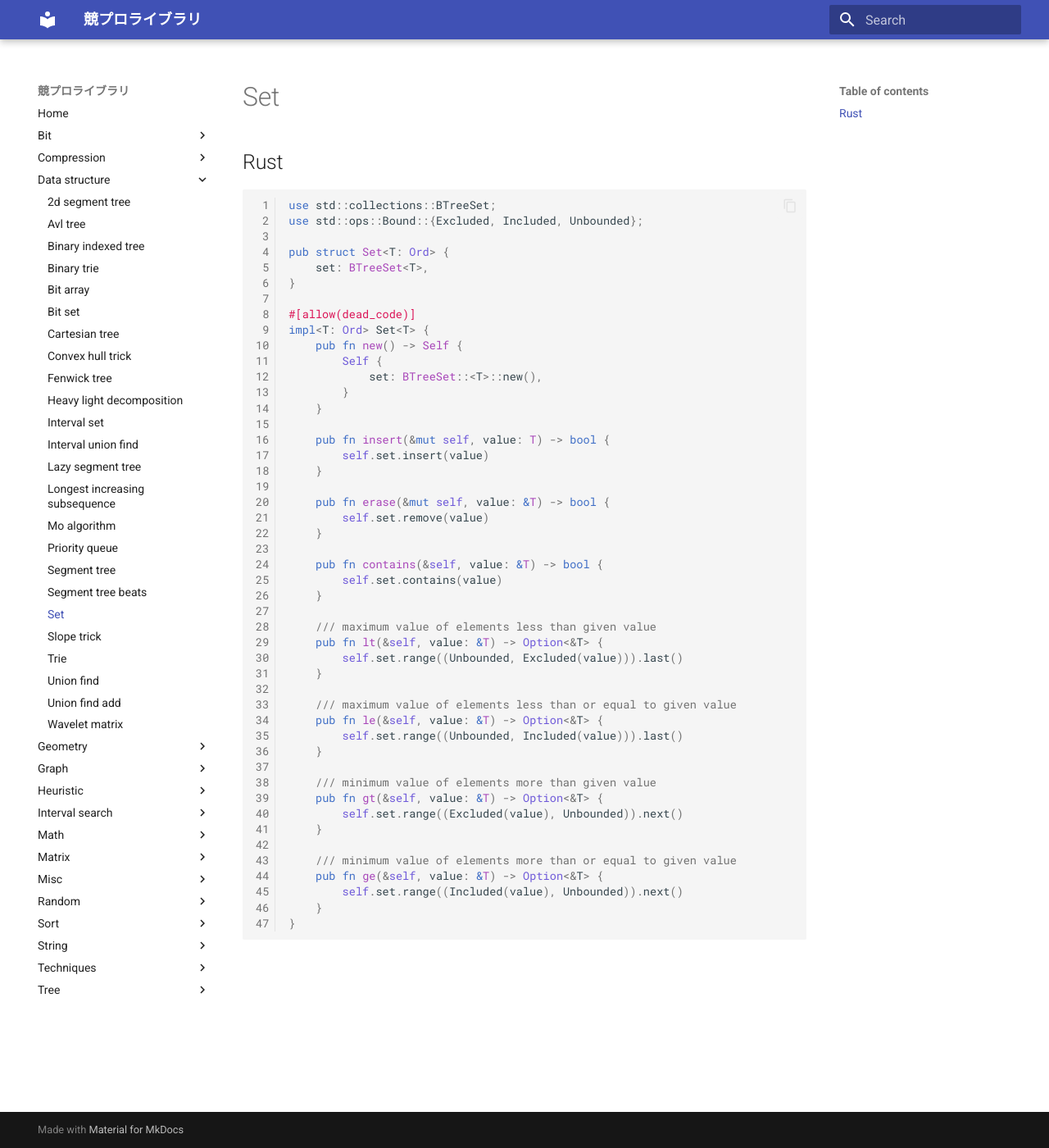
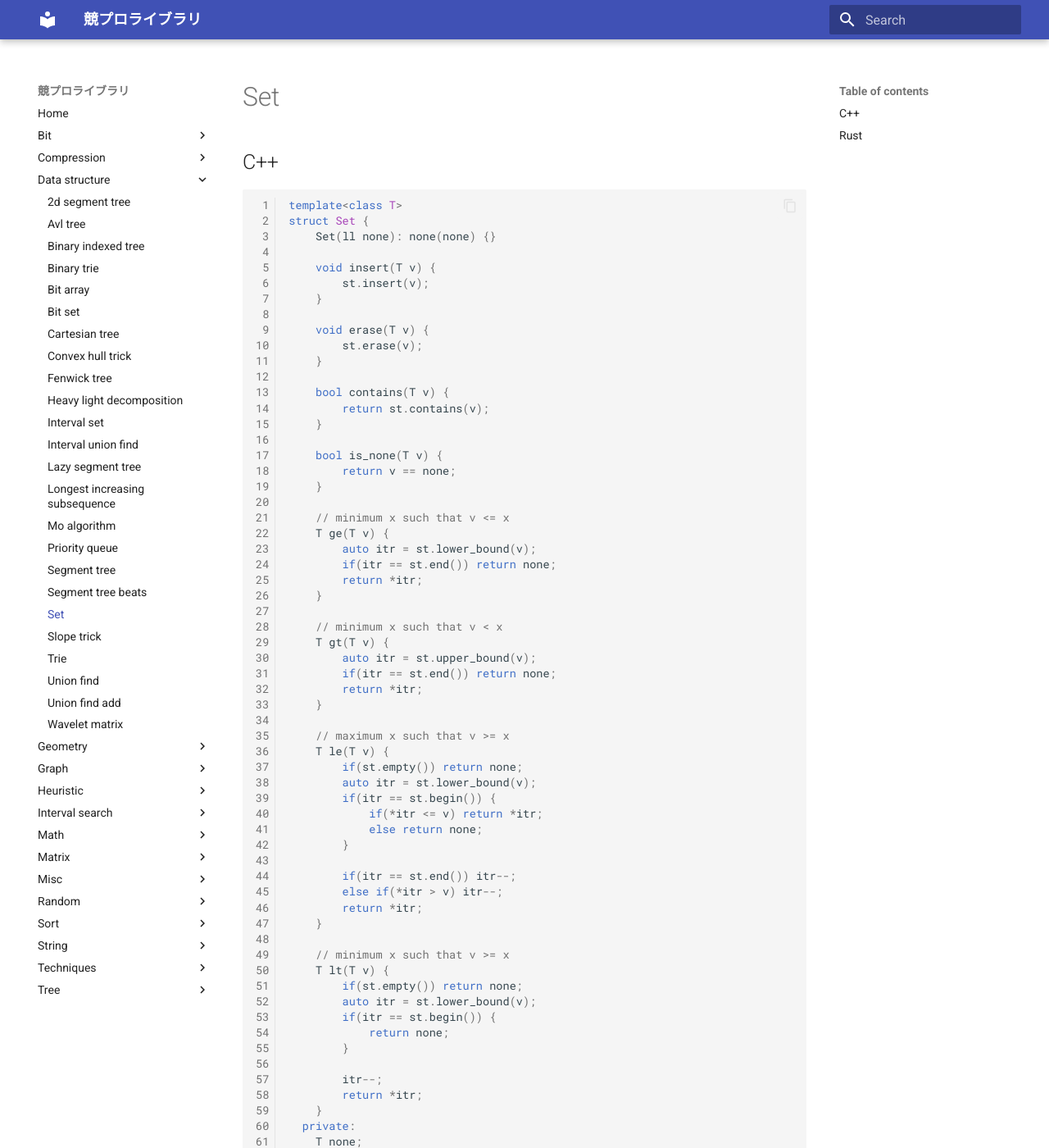
Before and after one commit to Plan88/kyopro-library, an MkDocs documentation site: the page built from docs/data_structure/set.md, in a window 1280 px wide and 1400 px high. Shown: the whole window at 82% size. Built offline with MkDocs 1.6.1 and Material for MkDocs 9.7.7, drawn with Linux system fonts in a browser that asks for light colours.

Commit message:
add C++ Set

````diff
--- a/docs/data_structure/set.md
+++ b/docs/data_structure/set.md
@@ -1,3 +1,70 @@
+## C++
+```c++
+template<class T>
+struct Set {
+    Set(ll none): none(none) {}
+
+    void insert(T v) {
+        st.insert(v);
+    }
+
+    void erase(T v) {
+        st.erase(v);
+    }
+
+    bool contains(T v) {
+        return st.contains(v);
+    }
+
+    bool is_none(T v) {
+        return v == none;
+    }
+
+    // minimum x such that v <= x
+    T ge(T v) {
+        auto itr = st.lower_bound(v);
+        if(itr == st.end()) return none;
+        return *itr;
+    }
+
+    // minimum x such that v < x
+    T gt(T v) {
+        auto itr = st.upper_bound(v);
+        if(itr == st.end()) return none;
+        return *itr;
+    }
+
+    // maximum x such that v >= x
+    T le(T v) {
+        if(st.empty()) return none;
+        auto itr = st.lower_bound(v);
+        if(itr == st.begin()) {
+            if(*itr <= v) return *itr;
+            else return none;
+        }
+
+        if(itr == st.end()) itr--;
+        else if(*itr > v) itr--;
+        return *itr;
+    }
+
+    // minimum x such that v >= x
+    T lt(T v) {
+        if(st.empty()) return none;
+        auto itr = st.lower_bound(v);
+        if(itr == st.begin()) {
+            return none;
+        }
+
+        itr--;
+        return *itr;
+    }
+  private:
+    T none;
+    std::set<T> st;
+};
+```
+
 ## Rust
 ```rust
 use std::collections::BTreeSet;
````
